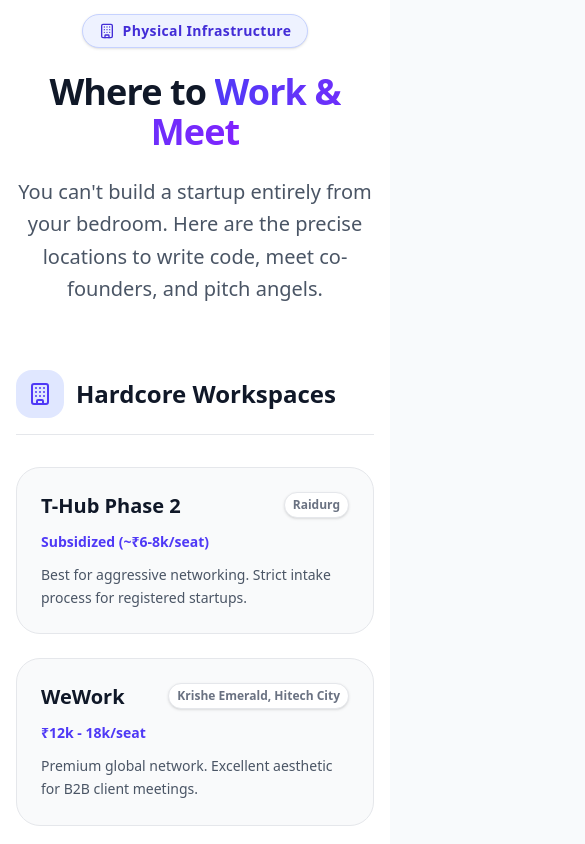
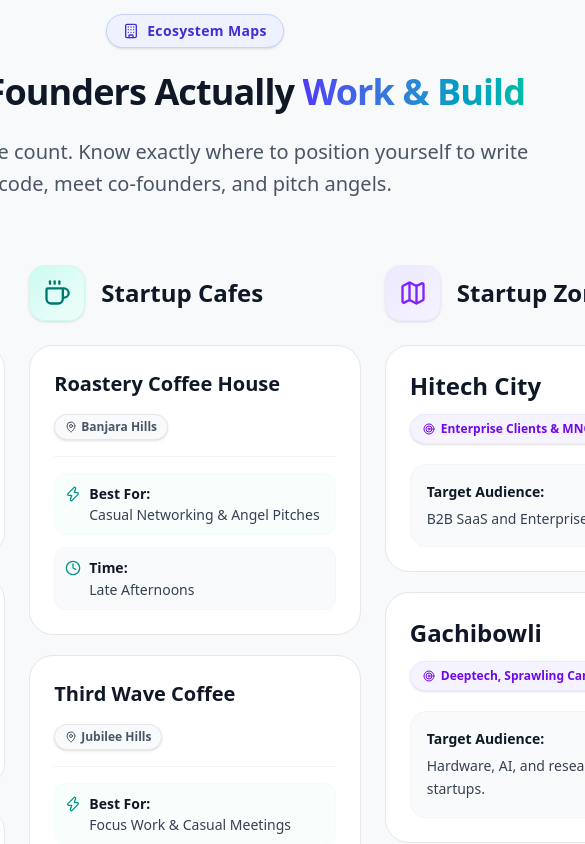
Before and after one commit to Ganeshkurella/Startup-Portal, a Next.js app: page / in a window 390 px wide. Shown: the part 6880-7724 px from the top of the page, 585 px wide, since content can reach past the window. Built offline with nearby package versions, Linux system fonts and the light colour scheme.

Commit message:
feat: Redesign Workspaces section with specific founder hubs

```diff
--- a/src/app/data.ts
+++ b/src/app/data.ts
@@ -81,19 +81,20 @@
 
 export const workspacesData = {
   coworking: [
-    { name: "T-Hub Phase 2", location: "Raidurg", cost: "Subsidized (~₹6-8k/seat)", detail: "Best for aggressive networking. Strict intake process for registered startups." },
-    { name: "WeWork", location: "Krishe Emerald, Hitech City", cost: "₹12k - 18k/seat", detail: "Premium global network. Excellent aesthetic for B2B client meetings." },
-    { name: "Awfis", location: "Gachibowli & Madhapur", cost: "₹8k - 12k/seat", detail: "Flexible options and extensive local footprint for scaling teams." }
+    { name: "T-Hub", location: "Gachibowli", bestFor: "Govt Connects & Networking", whyFoundersUseIt: "Unparalleled prestige, and direct access to state tech initiatives." },
+    { name: "WeWork", location: "Kondapur", bestFor: "B2B Sales & Global Clients", whyFoundersUseIt: "Premium global aesthetics and standard corporate vibe." },
+    { name: "Awfis", location: "HITEC City", bestFor: "Scaling Teams", whyFoundersUseIt: "Flexible expansion options, proximity to tech parks." },
+    { name: "iSprout", location: "Madhapur", bestFor: "Bootstrapped & Mid-Sized", whyFoundersUseIt: "Vibrant designs and a great, well-connected community." }
   ],
   cafes: [
-    { name: "Third Wave Coffee", location: "Jubilee Hills / Madhapur", detail: "The modern tech-bro hub. Excellent WiFi and charging plugs everywhere." },
-    { name: "Roastery Coffee House", location: "Banjara Hills", detail: "Great for casual networking and potential angel pitches in a premium lush setting." },
-    { name: "True Black", location: "Jubilee Hills", detail: "Quiet, premium specialty coffee. Perfect for deep focus coding or writing." }
+    { name: "Roastery Coffee House", area: "Banjara Hills", bestUse: "Casual Networking & Angel Pitches", timeSuitability: "Late Afternoons" },
+    { name: "Third Wave Coffee", area: "Jubilee Hills", bestUse: "Focus Work & Casual Meetings", timeSuitability: "Mornings & Evenings" },
+    { name: "CIE Research Cafe", area: "IIIT-H Campus", bestUse: "Deeptech & Academic Collab", timeSuitability: "All Day" }
   ],
   zones: [
-    { name: "Hitech City", role: "The Legacy Hub", detail: "Dense, expensive, highly accessible. Best if selling to Enterprise/GCCs." },
-    { name: "Gachibowli", role: "The New Center", detail: "Wider tech parks (DLF, Microsoft). Better traffic management and diverse deeptech talent." },
-    { name: "Financial District", role: "Premium Scaling", detail: "Where the unicorns sit. Best for Series A+ companies needing massive dedicated campuses." }
+    { name: "Hitech City", knownFor: "Enterprise Clients & MNC GCCs", whoShouldGoThere: "B2B SaaS and Enterprise founders." },
+    { name: "Gachibowli", knownFor: "Deeptech, Sprawling Campuses", whoShouldGoThere: "Hardware, AI, and research-heavy startups." },
+    { name: "Jubilee Hills", knownFor: "VCs, Angels & Elite Networking", whoShouldGoThere: "Founders seeking funding or HNI client acquisitions." }
   ]
 };
 
--- a/src/components/sections/Workspaces.tsx
+++ b/src/components/sections/Workspaces.tsx
@@ -2,105 +2,131 @@
 
 import { motion } from "framer-motion";
 import { workspacesData } from "@/app/data";
-import { Building, Coffee, MapPin, ChevronRight } from "lucide-react";
+import { Building, Coffee, MapPin, Target, Clock, Zap, Map } from "lucide-react";
 
 export function Workspaces() {
   return (
-    <section id="workspaces" className="py-24 bg-white relative overflow-hidden text-gray-900 border-t border-gray-100">
+    <section id="workspaces" className="py-24 bg-gray-50/50 relative overflow-hidden text-gray-900 border-t border-gray-100">
       <div className="container px-4 mx-auto relative z-10">
 
         <div className="max-w-3xl mb-16 mx-auto text-center">
-          <div className="inline-flex items-center gap-2 px-4 py-1.5 rounded-full bg-indigo-50 border border-indigo-200 text-indigo-700 text-sm font-bold tracking-wide mb-6 shadow-sm">
-            <Building size={16} /> Physical Infrastructure
-          </div>
+          <motion.div
+            whileHover={{ scale: 1.05 }}
+            className="inline-flex items-center gap-2 px-4 py-1.5 rounded-full bg-indigo-50 border border-indigo-200 text-indigo-700 text-sm font-bold tracking-wide mb-6 shadow-sm cursor-default"
+          >
+            <Building size={16} /> Ecosystem Maps
+          </motion.div>
           <h2 className="text-4xl md:text-5xl font-extrabold mb-6 tracking-tight">
-            Where to <span className="text-transparent bg-clip-text bg-gradient-to-r from-indigo-600 to-violet-600">Work & Meet</span>
+            Where Founders Actually <span className="text-transparent bg-clip-text bg-gradient-to-r from-indigo-600 to-teal-500">Work & Build</span>
           </h2>
           <p className="text-xl text-gray-600 font-medium leading-relaxed max-w-2xl mx-auto">
-            You can't build a startup entirely from your bedroom. Here are the precise locations to write code, meet co-founders, and pitch angels.
+            Make your time count. Know exactly where to position yourself to write code, meet co-founders, and pitch angels.
           </p>
         </div>
 
-        <div className="grid grid-cols-1 lg:grid-cols-3 gap-8">
+        {/* Horizontal scroll container for mobile, standard grid for desktop */}
+        <div className="flex overflow-x-auto lg:grid lg:grid-cols-3 lg:overflow-visible gap-6 lg:gap-10 pb-8 snap-x snap-mandatory [&::-webkit-scrollbar]:hidden [-ms-overflow-style:none] [scrollbar-width:none]">
 
           {/* Column 1: Co-Working */}
-          <div className="space-y-6">
-            <div className="flex items-center gap-3 mb-8 pb-4 border-b border-gray-200">
-              <div className="w-12 h-12 rounded-2xl bg-indigo-100 text-indigo-600 flex items-center justify-center">
-                <Building size={24} />
+          <div className="w-[85vw] sm:w-[400px] shrink-0 lg:w-auto lg:shrink space-y-6 snap-center">
+            <div className="flex items-center gap-4 mb-6">
+              <div className="w-14 h-14 rounded-2xl bg-gradient-to-br from-indigo-100 to-indigo-50 text-indigo-600 flex items-center justify-center shadow-sm border border-indigo-100">
+                <Building size={28} />
               </div>
-              <h3 className="text-2xl font-bold">Hardcore Workspaces</h3>
+              <h3 className="text-2xl font-bold text-gray-900">Coworking Spaces</h3>
             </div>
+            <div className="flex flex-col gap-5">
               {workspacesData.coworking.map((item, i) => (
                 <motion.div
                   key={i}
-                whileHover={{ y: -5 }}
-                className="bg-gray-50 border border-gray-200 p-6 rounded-3xl hover:shadow-[0_8px_30px_rgb(0,0,0,0.06)] hover:border-indigo-300 transition-all group"
+                  whileHover={{ y: -5, scale: 1.02 }}
+                  className="bg-white border border-gray-200 p-6 rounded-3xl hover:shadow-[0_20px_40px_rgb(0,0,0,0.08)] hover:border-indigo-300 transition-all duration-300 group flex-1"
                 >
-                <div className="flex justify-between items-start mb-3">
-                  <h4 className="font-bold text-xl text-gray-900">{item.name}</h4>
-                  <span className="text-xs font-bold px-2 py-1 bg-white border border-gray-200 rounded-md text-gray-500 shadow-sm">{item.location}</span>
+                  <div className="flex justify-between items-start mb-4">
+                    <h4 className="font-bold text-xl text-gray-900 group-hover:text-indigo-700 transition-colors">{item.name}</h4>
+                    <span className="flex items-center gap-1 text-xs font-bold px-2.5 py-1 bg-gray-50 border border-gray-200 rounded-md text-gray-600 shadow-sm group-hover:bg-indigo-50 group-hover:border-indigo-200 group-hover:text-indigo-700 transition-colors">
+                      <MapPin size={12} /> {item.location}
+                    </span>
                   </div>
-                <div className="text-indigo-600 font-bold text-sm mb-3">
-                  {item.cost}
+                  <div className="flex items-center gap-2 text-indigo-600 font-bold text-sm mb-3">
+                    <Target size={14} /> {item.bestFor}
                   </div>
-                <p className="text-gray-600 font-medium text-sm leading-relaxed">
-                  {item.detail}
+                  <p className="text-gray-600 font-medium text-sm leading-relaxed border-t border-gray-100 pt-3">
+                    <span className="font-semibold text-gray-900 block mb-1">Why founders use it:</span>
+                    {item.whyFoundersUseIt}
                   </p>
                 </motion.div>
               ))}
             </div>
+          </div>
 
           {/* Column 2: Cafes */}
-          <div className="space-y-6">
-            <div className="flex items-center gap-3 mb-8 pb-4 border-b border-gray-200">
-              <div className="w-12 h-12 rounded-2xl bg-teal-100 text-teal-700 flex items-center justify-center">
-                <Coffee size={24} />
+          <div className="w-[85vw] sm:w-[400px] shrink-0 lg:w-auto lg:shrink space-y-6 snap-center">
+            <div className="flex items-center gap-4 mb-6">
+              <div className="w-14 h-14 rounded-2xl bg-gradient-to-br from-teal-100 to-teal-50 text-teal-700 flex items-center justify-center shadow-sm border border-teal-100">
+                <Coffee size={28} />
               </div>
-              <h3 className="text-2xl font-bold">Founder Cafes</h3>
+              <h3 className="text-2xl font-bold text-gray-900">Startup Cafes</h3>
             </div>
+            <div className="flex flex-col gap-5">
               {workspacesData.cafes.map((item, i) => (
                 <motion.div
                   key={i}
-                whileHover={{ y: -5 }}
-                className="bg-gray-50 border border-gray-200 p-6 rounded-3xl hover:shadow-[0_8px_30px_rgb(0,0,0,0.06)] hover:border-teal-300 transition-all group"
+                  whileHover={{ y: -5, scale: 1.02 }}
+                  className="bg-white border border-gray-200 p-6 rounded-3xl hover:shadow-[0_20px_40px_rgb(0,0,0,0.08)] hover:border-teal-300 transition-all duration-300 group flex-1"
                 >
                   <div className="flex justify-between items-start mb-4">
-                  <h4 className="font-bold text-xl text-gray-900">{item.name}</h4>
+                    <h4 className="font-bold text-xl text-gray-900 group-hover:text-teal-700 transition-colors">{item.name}</h4>
                   </div>
-                <div className="inline-flex items-center gap-1 text-gray-500 font-bold text-xs mb-3 bg-white px-2 py-1 rounded-md border border-gray-200 shadow-sm">
-                  <MapPin size={12} /> {item.location}
+                  <div className="flex items-center gap-1 text-gray-600 font-bold text-xs mb-4 bg-gray-50 px-2.5 py-1 rounded-md border border-gray-200 shadow-sm w-fit group-hover:bg-teal-50 group-hover:border-teal-200 group-hover:text-teal-700 transition-colors">
+                    <MapPin size={12} /> {item.area}
                   </div>
-                <p className="text-gray-600 font-medium text-sm leading-relaxed">
-                  {item.detail}
-                </p>
+
+                  <div className="space-y-3 border-t border-gray-100 pt-4">
+                    <div className="flex items-start gap-2 bg-teal-50/50 p-2.5 rounded-xl border border-teal-50/50 group-hover:border-teal-100/50 transition-colors">
+                      <Zap size={16} className="text-teal-600 mt-0.5 shrink-0" />
+                      <p className="text-sm font-medium text-gray-700 leading-snug"><span className="font-semibold text-gray-900 block pb-0.5">Best For:</span> {item.bestUse}</p>
+                    </div>
+                    <div className="flex items-start gap-2 bg-gray-50 p-2.5 rounded-xl border border-gray-100/50 group-hover:bg-teal-50/30 transition-colors">
+                      <Clock size={16} className="text-teal-600 mt-0.5 shrink-0" />
+                      <p className="text-sm font-medium text-gray-700 leading-snug"><span className="font-semibold text-gray-900 block pb-0.5">Time:</span> {item.timeSuitability}</p>
+                    </div>
+                  </div>
                 </motion.div>
               ))}
             </div>
+          </div>
 
           {/* Column 3: Zones */}
-          <div className="space-y-6">
-            <div className="flex items-center gap-3 mb-8 pb-4 border-b border-gray-200">
-              <div className="w-12 h-12 rounded-2xl bg-violet-100 text-violet-600 flex items-center justify-center">
-                <MapPin size={24} />
+          <div className="w-[85vw] sm:w-[400px] shrink-0 lg:w-auto lg:shrink space-y-6 snap-center">
+            <div className="flex items-center gap-4 mb-6">
+              <div className="w-14 h-14 rounded-2xl bg-gradient-to-br from-violet-100 to-violet-50 text-violet-600 flex items-center justify-center shadow-sm border border-violet-100">
+                <Map size={28} />
               </div>
-              <h3 className="text-2xl font-bold">Key Geographies</h3>
+              <h3 className="text-2xl font-bold text-gray-900">Startup Zones Map</h3>
             </div>
+            <div className="flex flex-col gap-5">
               {workspacesData.zones.map((item, i) => (
                 <motion.div
                   key={i}
-                whileHover={{ y: -5 }}
-                className="bg-gray-50 border border-gray-200 p-6 rounded-3xl hover:shadow-[0_8px_30px_rgb(0,0,0,0.06)] hover:border-violet-300 transition-all group"
+                  whileHover={{ y: -5, scale: 1.02 }}
+                  className="bg-white border border-gray-200 p-6 rounded-3xl hover:shadow-[0_20px_40px_rgb(0,0,0,0.08)] hover:border-violet-300 transition-all duration-300 group flex-1"
                 >
-                <div className="mb-3">
-                  <h4 className="font-bold text-xl text-gray-900">{item.name}</h4>
-                  <p className="text-violet-600 font-bold text-sm tracking-wide mt-1 uppercase">{item.role}</p>
+                  <div className="mb-5">
+                    <h4 className="font-bold text-2xl text-gray-900 group-hover:text-violet-700 transition-colors mb-3">{item.name}</h4>
+                    <span className="inline-flex items-center gap-1.5 px-3 py-1.5 bg-violet-50 border border-violet-100 text-violet-700 font-bold text-xs rounded-full shadow-sm">
+                      <Target size={12} /> {item.knownFor}
+                    </span>
                   </div>
-                <p className="text-gray-600 font-medium text-sm leading-relaxed">
-                  {item.detail}
+                  <div className="bg-gray-50 rounded-2xl p-4 border border-gray-100 group-hover:bg-violet-50/40 transition-colors">
+                    <p className="text-gray-700 font-medium text-sm leading-relaxed">
+                      <span className="font-semibold text-gray-900 block mb-1">Target Audience:</span>
+                      {item.whoShouldGoThere}
                     </p>
+                  </div>
                 </motion.div>
               ))}
+            </div>
           </div>
 
         </div>
```
Lines whose indentation alone changed are shown as unchanged.
